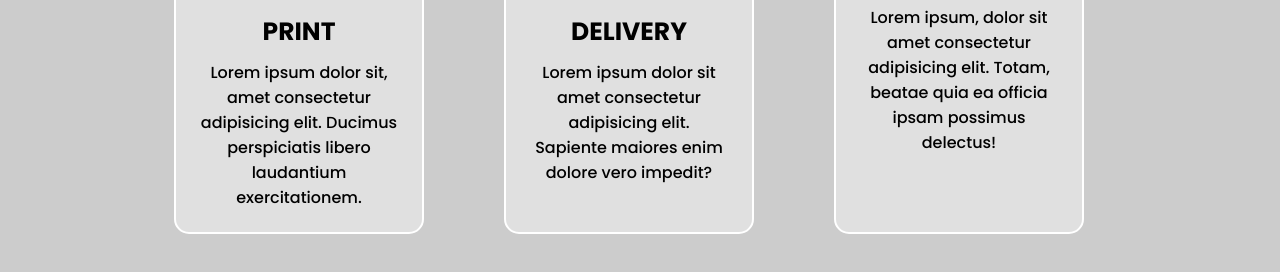
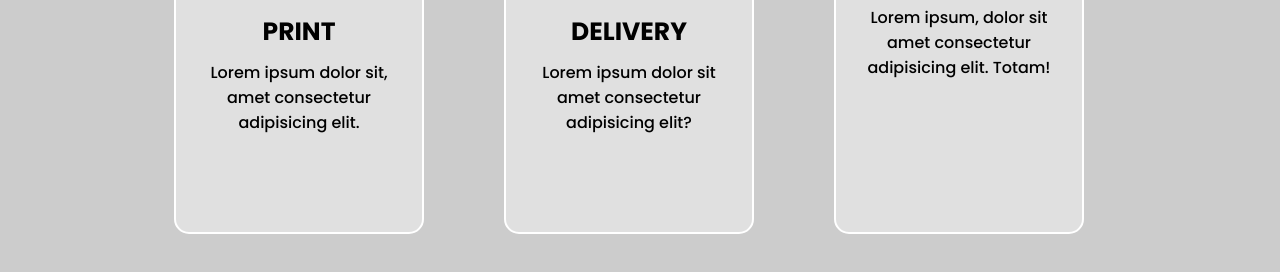
Before and after one commit to Ramez-hossam/22.store, a plain HTML site: page index.html in a window 1280 px wide. Shown: the part 1918-2190 px from the top of the page. Drawn offline with Linux system fonts and the light colour scheme.

Commit message:
Add files via upload

```diff
--- a/index.html
+++ b/index.html
@@ -62,21 +62,21 @@
                         <img src="icons/t-shirt.png">
                         <div class="serve-content">
                             <h4>Print</h4>
-                            <p>Lorem ipsum dolor sit, amet consectetur adipisicing elit. Ducimus perspiciatis libero laudantium exercitationem.</p>
+                            <p>Lorem ipsum dolor sit, amet consectetur adipisicing elit.</p>
                         </div>
                     </div>
                     <div class="serve">
                         <img src="icons/delivery.png">
                         <div class="serve-content">
                             <h4>Delivery</h4>
-                            <p>Lorem ipsum dolor sit amet consectetur adipisicing elit. Sapiente maiores enim dolore vero impedit?</p>
+                            <p>Lorem ipsum dolor sit amet consectetur adipisicing elit?</p>
                         </div>
                     </div>
                     <div class="serve">
                         <img src="icons/quality.png">
                         <div class="serve-content">
                             <h4>Quality</h4>
-                            <p>Lorem ipsum, dolor sit amet consectetur adipisicing elit. Totam, beatae quia ea officia ipsam possimus delectus!</p>
+                            <p>Lorem ipsum, dolor sit amet consectetur adipisicing elit. Totam!</p>
                         </div>
                     </div>
                 </div>
```
